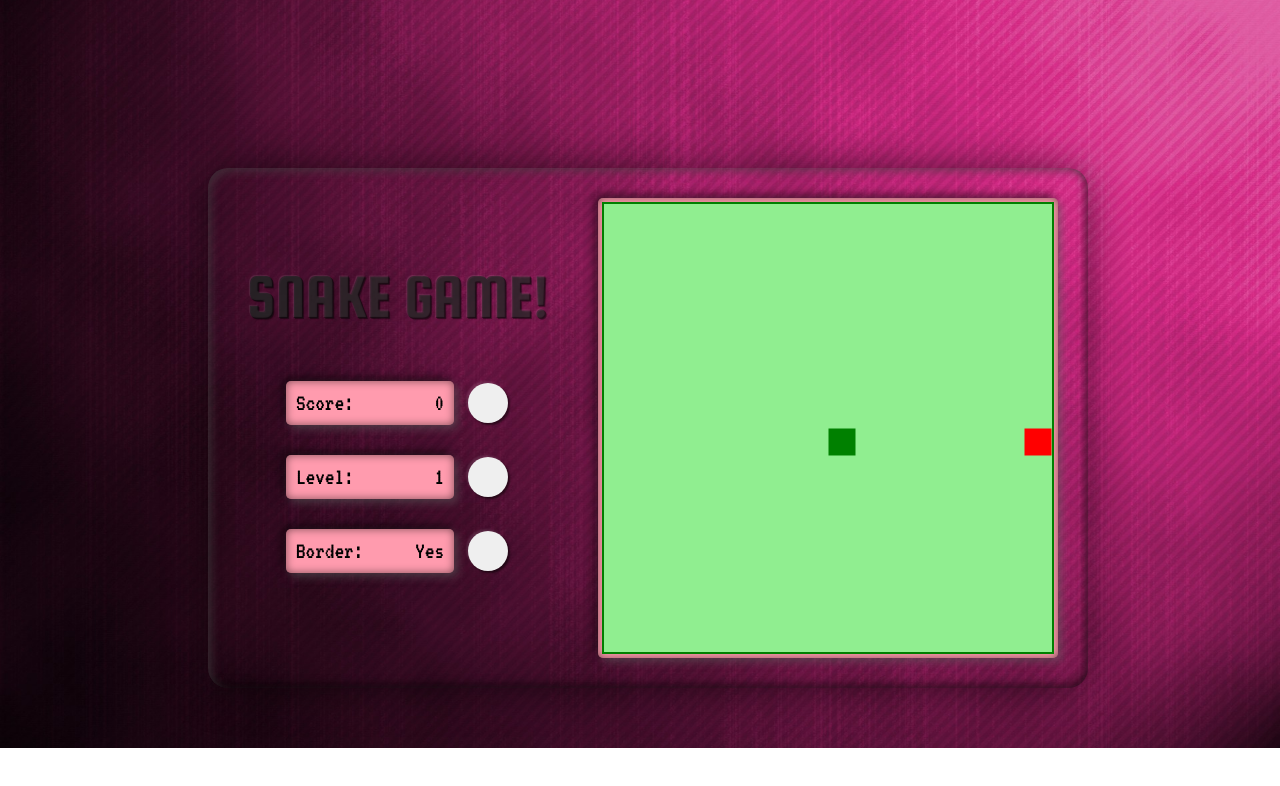
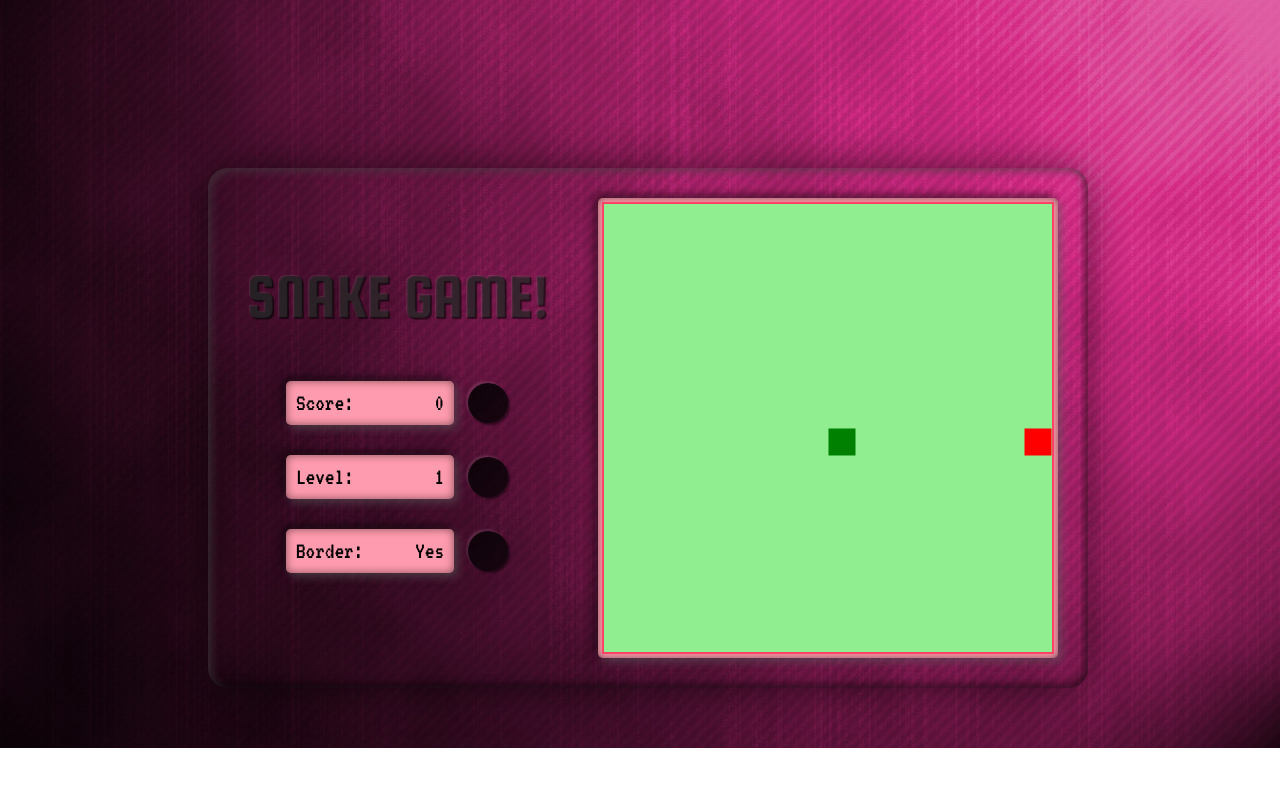
Before and after one commit to ceumartins/snake-the-game, a plain HTML site: page index.html in a window 1280 px wide. Both pictures are taken after a click on the button 488 px from the left and 551 px from the top of the page. Drawn offline with Linux system fonts and the light colour scheme.

Commit message:
Update style.css

```diff
--- a/style.css
+++ b/style.css
@@ -77,7 +77,7 @@ aside button {
     border-radius: 50%;
     border:none;
     box-shadow: -2px -2px 2px rgba(255,255,255,.1), 2px 2px 2px rgba(0,0,0,.5);
-    background-image: url(img/dark_wall.png);
+    background-image: url(img/wallpaper.jpg);
 }
 aside button:active {
     box-shadow: 2px 2px 2px rgba(255,255,255,.1), -2px -2px 2px rgba(0,0,0,.5);
@@ -96,7 +96,7 @@ aside button:active {
 
 }
 canvas.border {
-    border: 2px solid green;
+    border: 2px solid #ff4265;
 }
 .blink {
     animation:blinking 1s infinite;
```
